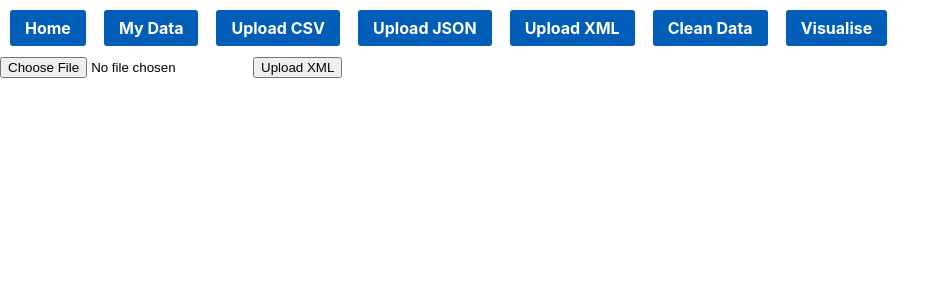
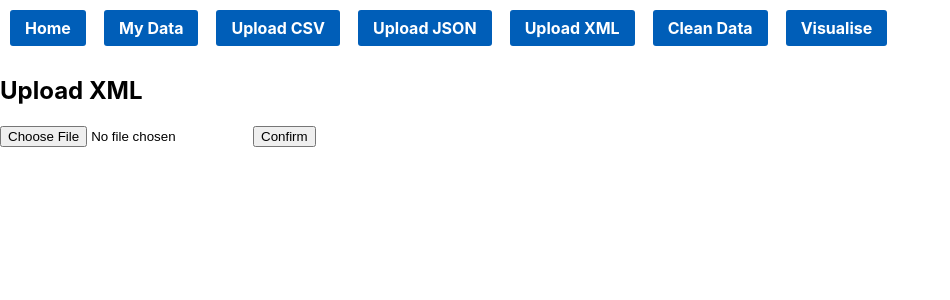
Before and after one commit to EpicMike87/honoursproj, a React (Create React App) app: page /xml in a window 1280 px wide. Shown: the top 300 px of the page, without its empty margins (0-950 px from the left). Built offline with nearby package versions, Linux system fonts and the light colour scheme.

Commit message:
Updated buttons and headings in upload pages

```diff
--- a/src/components/CSVUpload.js
+++ b/src/components/CSVUpload.js
@@ -41,6 +41,7 @@ const CSVUpload = () => {
 
   return (
     <div>
+      <h2>Upload CSV</h2>
       <input type="file" onChange={handleFileChange} />
       <button onClick={handleUpload}>Confirm</button>
 
--- a/src/components/JSONUpload.js
+++ b/src/components/JSONUpload.js
@@ -48,6 +48,7 @@ const JSONUpload = () => {
 
   return (
     <div>
+      <h2>Upload JSON</h2>
       <input type="file" onChange={handleFileChange} />
       <button onClick={handleUpload} disabled={loading}>
         {loading ? 'Uploading...' : 'Confirm'}
--- a/src/components/XMLUpload.js
+++ b/src/components/XMLUpload.js
@@ -34,8 +34,9 @@ const XMLUpload = () => {
 
   return (
     <div>
+      <h2>Upload XML</h2>
       <input type="file" onChange={handleFileChange} />
-      <button onClick={handleUpload}>Upload XML</button>
+      <button onClick={handleUpload}>Confirm</button>
 
       {headings && (
         <div>
```
